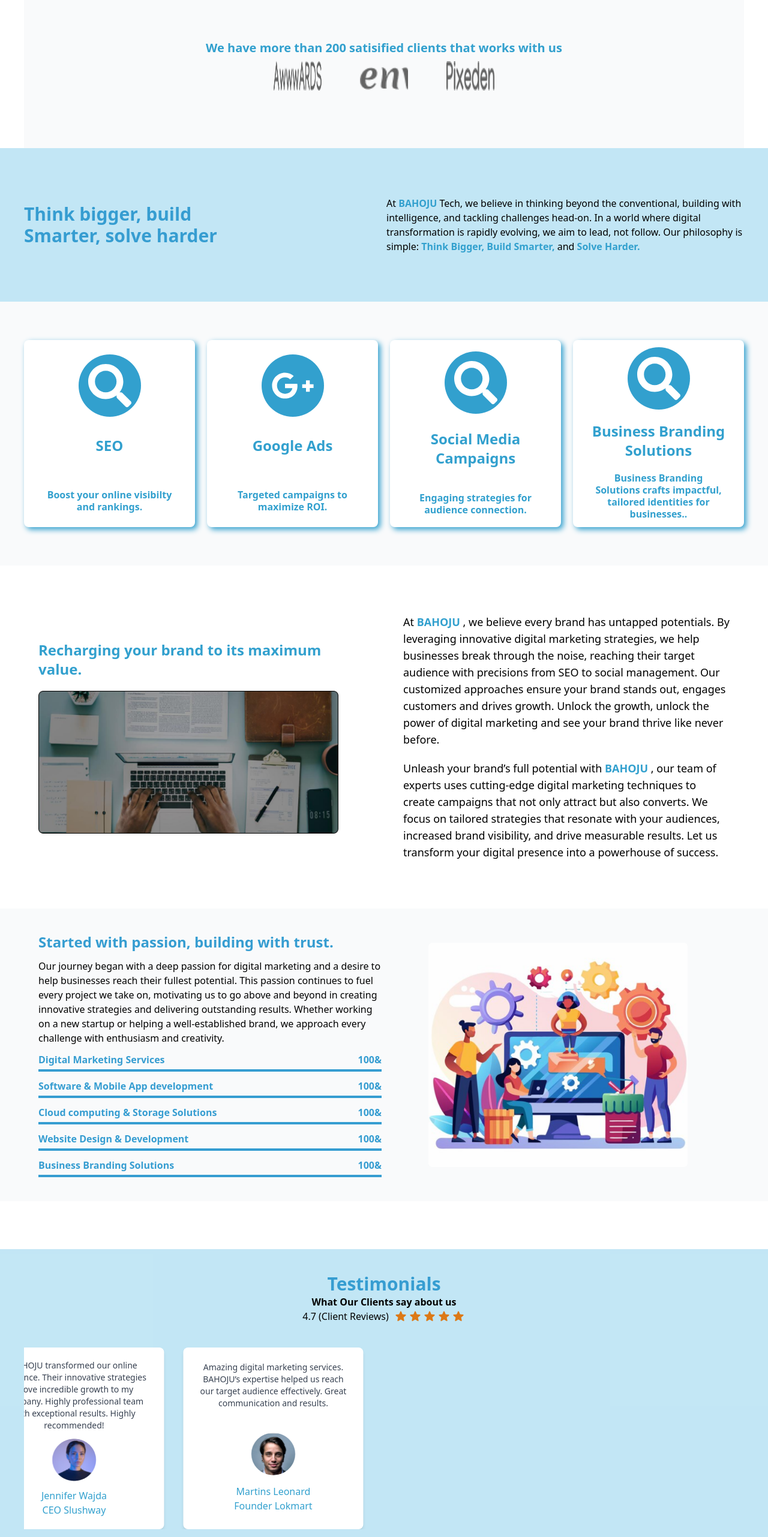
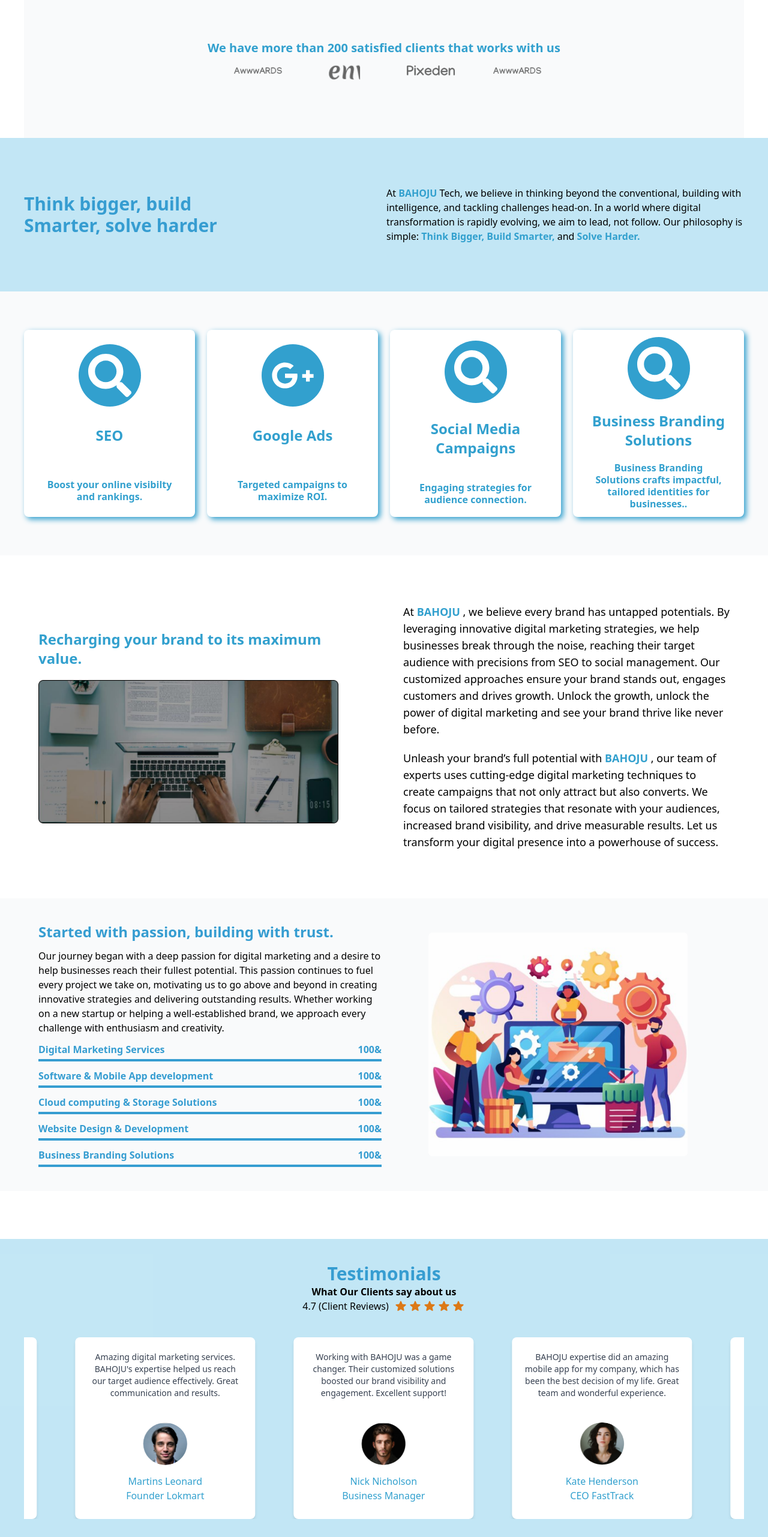
Before and after one commit to BahojuTech/Company-Website, a Next.js app: page /about in a window 1280 px wide. Shown: the part 1212-3775 px from the top of the page at 60% size. Built offline with nearby package versions, Linux system fonts and the light colour scheme.

Commit message:
fixed homepae hero and animation

```diff
--- a/src/components/home/Client.tsx
+++ b/src/components/home/Client.tsx
@@ -1,21 +1,60 @@
-import Image from 'next/image'
-import React from 'react'
+import React from 'react';
 
 const Client = () => {
+  const logos = [
+    { src: '/AwwwARDS.png', alt: 'AwwwARDS' },
+    { src: '/envato.png', alt: 'Envato' },
+    { src: '/Pixeden.png', alt: 'Pixeden' },
+  ];
+
   return (
-   <section className='m-auto max-w-[1200px] py-24 bg-gray-50 ' >
-     <div className='text-center px-6'>
-        <h6 className='text-primary mb-2 text-xl font-semibold'>We have more than 200 satisified clients that works with us</h6>
-       <div className='w-fit overflow-hidden m-auto flex gap-16'>
-        <div className='flex max-w-fit m-auto gap-16 infinite-scroll-right'>
-            <Image src={'/AwwwARDS.png'} alt='/' width={80} height={30.2}/>
-            <Image src={'/envato.png'} alt='/' width={80} height={30.2}/>
-            <Image src={'/Pixeden.png'} alt='/' width={80} height={30.2}/>
+    <section className="m-auto max-w-[1200px] py-24 bg-gray-50">
+      <div className="text-center px-6">
+        <h6 className="text-primary mb-2 text-xl font-semibold">
+          We have more than 200 satisfied clients that works with us
+        </h6>
+        <div className="relative w-[50%] m-auto overflow-hidden">
+          <div className="flex animate-scroll">
+
+            {/* First set of logos */}
+            <div className="flex gap-16 shrink-0">
+              {logos.map((logo, index) => (
+                <img
+                  key={`logo1-${index}`}
+                  src={logo.src}
+                  alt={logo.alt}
+                  className="w-20 h-8 object-contain"
+                />
+              ))}
+            </div>
+            {/* Duplicate set of logos for seamless loop */}
+            <div className="flex gap-16 shrink-0 pl-16">
+              {logos.map((logo, index) => (
+                <img
+                  key={`logo2-${index}`}
+                  src={logo.src}
+                  alt={logo.alt}
+                  className="w-20 h-8 object-contain"
+                />
+              ))}
+            </div>
+
+            {/* Duplicate 2 set of logos for seamless loop */}
+            <div className="flex gap-16 shrink-0 pl-16">
+              {logos.map((logo, index) => (
+                <img
+                  key={`logo3-${index}`}
+                  src={logo.src}
+                  alt={logo.alt}
+                  className="w-20 h-8 object-contain"
+                />
+              ))}
+            </div>
+          </div>
         </div>
-       </div>
-    </div>
-   </section>
-  )
-}
+      </div>
+    </section>
+  );
+};
 
-export default Client
+export default Client;
--- a/src/components/home/Hero.tsx
+++ b/src/components/home/Hero.tsx
@@ -30,7 +30,7 @@ const Hero = () => {
 
 
   return (
-    <section className=" h-[110vh] flex justify-center items-center relative">
+    <section className=" h-[100vh] flex justify-center items-center relative px-1">
       <div className="absolute w-full h-full top-0 left-0 -z-10">
         {
           images.map((image, index) => (
@@ -41,7 +41,7 @@ const Hero = () => {
         }
 
         </div>
-        <div className='text-center'>
+        <div className='text-center -translate-y-10'>
          <h1 className={`text-white text-3xl md:text-5xl font-bold mb-1 ${animation ? 'slideup' : 'hidden'}`}>Elevate Your Business with <span className='text-primaryThick'>BAHOJU's</span> <br />  Expertise </h1>
          <p className='text-white font-semibold mb-2'>Innovative marketing strategies tailored to your business goals by BAHOJU</p>
          <Link href={'/contact'} className='flex items-center gap-2 w-fit m-auto text-primaryThick border-2 border-primaryThick font-semibold p-2 rounded-lg  hover:text-white hover:bg-primaryThick transition duration-300 ease-in-out cursor-pointer'>
--- a/src/components/home/Testimony.tsx
+++ b/src/components/home/Testimony.tsx
@@ -1,6 +1,21 @@
 import TestimonialCard from '@/components/home/testimonialCard/TestimonialCard';
 import Image from 'next/image';
 import React from 'react';
+
+const tesimonies =[
+  {
+    name:"Nick Nicholson", title:"Business Manager",  img:'/img.png',  desc:"Working with BAHOJU was a game changer. Their customized solutions boosted our brand visibility and engagement. Excellent support!"
+  },
+  {
+    name:"Kate Henderson", title:"CEO FastTrack",  img:'/img2.png',  desc:"BAHOJU expertise did an amazing mobile app for my company, which has been the best decision of my life. Great team and wonderful experience."
+  },
+  {
+    name:"Jennifer Wajda", title:"CEO Slushway",  img:'/img3.png',  desc:"BAHOJU transformed our online presence. Their innovative strategies drove incredible growth to my company. Highly professional team with exceptional results. Highly recommended!"
+  },
+  {
+    name:"Martins Leonard", title:"Founder Lokmart",  img:'/img4.png',  desc:"Amazing digital marketing services. BAHOJU's expertise helped us reach our target audience effectively. Great communication and results."
+  },
+]
 
 const Testimony = () => {
   return (
@@ -20,36 +35,89 @@ const Testimony = () => {
 
           {/* Sliding Cards */}
           <div
-            className="flex gap-8 animate-slide"
-            style={{
-              animationDuration: '12s',
-              animationIterationCount: 'infinite',
-            }}
+            className="flex animate-slide  "
           >
-            <TestimonialCard
-              name="Nick Nicholson"
-              title="Business Manager"
-              img={'/img.png'}
-              desc="Working with BAHOJU was a game changer. Their customized solutions boosted our brand visibility and engagement. Excellent support!"
-            />
-            <TestimonialCard
-              name="Kate Henderson"
-              title="CEO FastTrack"
-              img={'/img2.png'}
-              desc="BAHOJU expertise did an amazing mobile app for my company, which has been the best decision of my life. Great team and wonderful experience."
-            />
-            <TestimonialCard
-              name="Jennifer Wajda"
-              title="CEO Slushway"
-              img={'/img3.png'}
-              desc="BAHOJU transformed our online presence. Their innovative strategies drove incredible growth to my company. Highly professional team with exceptional results. Highly recommended!"
-            />
-            <TestimonialCard
-              name="Martins Leonard"
-              title="Founder Lokmart"
-              img={'/img4.png'}
-              desc="Amazing digital marketing services. BAHOJU’s expertise helped us reach our target audience effectively. Great communication and results."
-            />
+            {/* firstt set of card */}
+            <div className="flex gap-16 shrink-0">
+              {
+                tesimonies.map((tes, index) => (
+                  <TestimonialCard key={`card1-${index}`}
+                  name={tes.name}
+                  title={tes.title}
+                  img={tes.img}
+                  desc={tes.desc}
+                  />
+                ))
+              }
+            </div>
+
+             {/* second set of card */}
+              <div className="flex gap-16 shrink-0 pl-16">
+              {
+                tesimonies.map((tes, index) => (
+                  <TestimonialCard key={`card2-${index}`}
+                  name={tes.name}
+                  title={tes.title}
+                  img={tes.img}
+                  desc={tes.desc}
+                  />
+                ))
+              }
+            </div>
+
+             {/* third set of card */}
+              <div className="flex gap-16 shrink-0 pl-16">
+              {
+                tesimonies.map((tes, index) => (
+                  <TestimonialCard key={`card3-${index}`}
+                  name={tes.name}
+                  title={tes.title}
+                  img={tes.img}
+                  desc={tes.desc}
+                  />
+                ))
+              }
+            </div>
+
+            <div className="flex gap-16 shrink-0 pl-16">
+              {
+                tesimonies.map((tes, index) => (
+                  <TestimonialCard key={`card4-${index}`}
+                  name={tes.name}
+                  title={tes.title}
+                  img={tes.img}
+                  desc={tes.desc}
+                  />
+                ))
+              }
+            </div>
+
+            <div className="flex gap-16 shrink-0 pl-16">
+              {
+                tesimonies.map((tes, index) => (
+                  <TestimonialCard key={`card5-${index}`}
+                  name={tes.name}
+                  title={tes.title}
+                  img={tes.img}
+                  desc={tes.desc}
+                  />
+                ))
+              }
+            </div>
+
+            <div className="flex gap-16 shrink-0 pl-16">
+              {
+                tesimonies.map((tes, index) => (
+                  <TestimonialCard key={`card6-${index}`}
+                  name={tes.name}
+                  title={tes.title}
+                  img={tes.img}
+                  desc={tes.desc}
+                  />
+                ))
+              }
+            </div>
+
           </div>
         </div>
       </div>
--- a/src/components/home/testimonialCard/TestimonialCard.tsx
+++ b/src/components/home/testimonialCard/TestimonialCard.tsx
@@ -10,7 +10,7 @@ type MarketingCardProps = {
 
 const TestimonialCard = ({ img, title, name, desc }: MarketingCardProps) => {
   return (
-    <div className="text-center bg-white p-5 w-[90vw] lg:w-[300px] grid gap-3 rounded-lg shadow-md">
+    <div className="text-center bg-white p-5 w-[70vw] lg:w-[300px] grid gap-3 rounded-lg shadow-md">
       <div className="m-auto min-h-[100px] text-sm text-gray-700">{desc}</div>
       <Image
         src={img || ''}
--- a/tailwind.config.ts
+++ b/tailwind.config.ts
@@ -9,6 +9,16 @@ export default {
   theme: {
     extend: {
       keyframes: {
+        //for clients
+        scroll: {
+          '0%': { transform: 'translateX(-100%)' },
+          '100%': { transform: 'translateX(0)' },
+        },
+        scrollLg: {
+          '0%': { transform: 'translateX(-50%)' },
+          '100%': { transform: 'translateX(0)' },
+        },
+        //for testimony
         slide: {
           '0%': { transform: 'translateX(0)' },
           '100%': { transform: 'translateX(-100%)' },
@@ -19,8 +29,9 @@ export default {
         },
       },
       animation: {
-        slide: 'slide 15s linear infinite',
-        slideLg: 'slideLg 10s linear infinite',
+        scroll: 'scroll 20s linear infinite',
+        slide: 'slide 300s linear infinite',
+        slideLg: 'slideLg 30s linear infinite',
       },
       colors: {
         primary: '#32A0CE',
```
Also changed, not shown: src/app/globals.css (line endings or trailing spaces).
